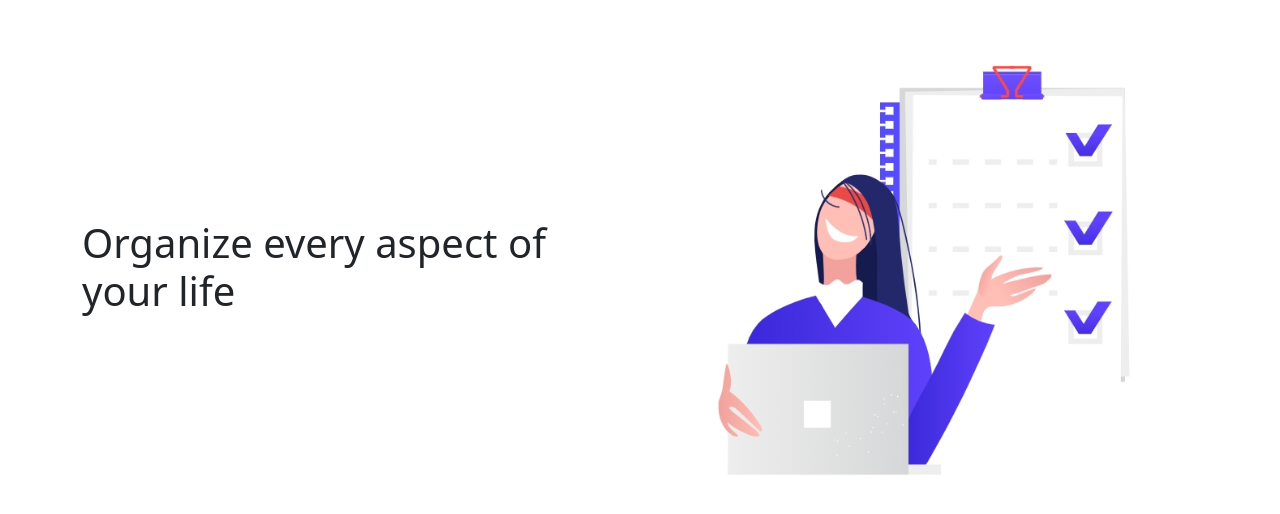
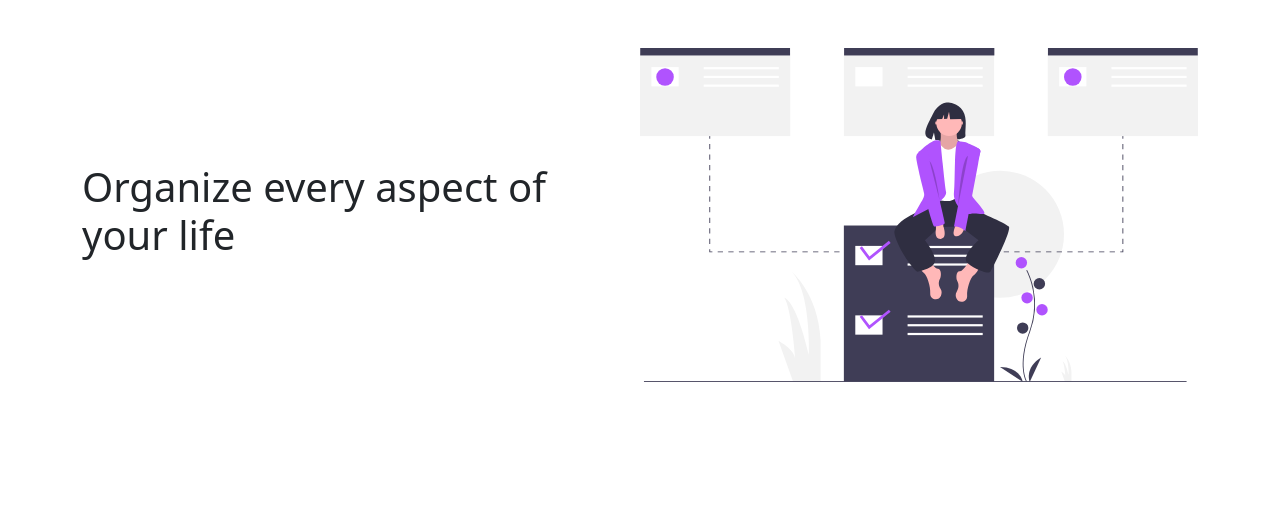
Before and after one commit to Mannuel25/Cheqqit, a Django app: page /features/ in a window 1280 px wide. Shown: the part 92-606 px from the top of the page. Run offline with Django 3.2, Linux system fonts and the light colour scheme; some libraries are stand-ins or nearby versions.

Commit message:
fixed image

```diff
--- a/templates/features.html
+++ b/templates/features.html
@@ -9,7 +9,7 @@
       <div>
         <h1>Organize every aspect of your life</h1>
       </div>
-      <img class="img-fluid w-50 d-none d-sm-block" src="/static/img/homepage_image.JPG" />
+      <img class="img-fluid w-50 d-none d-sm-block" src="/static/img/organize_image.svg" />
     </div>
   </div>
 </section>
```
